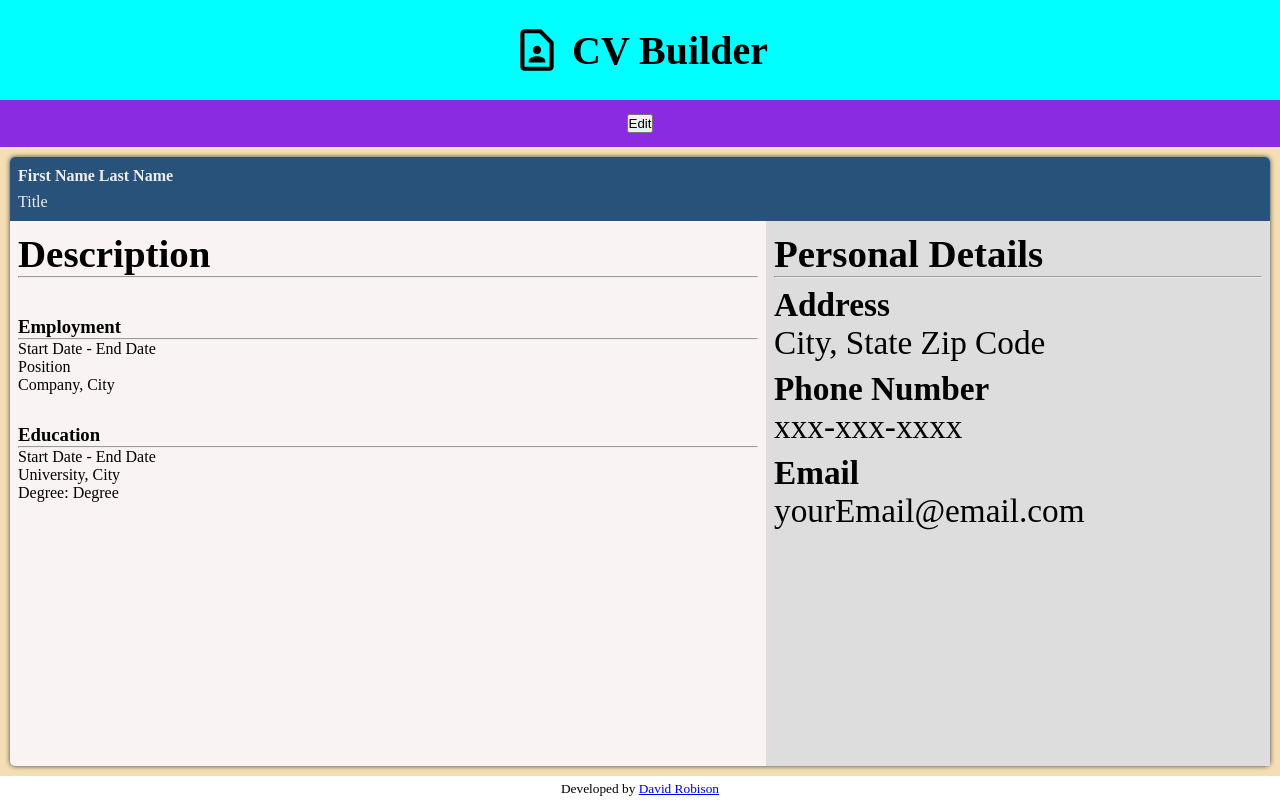
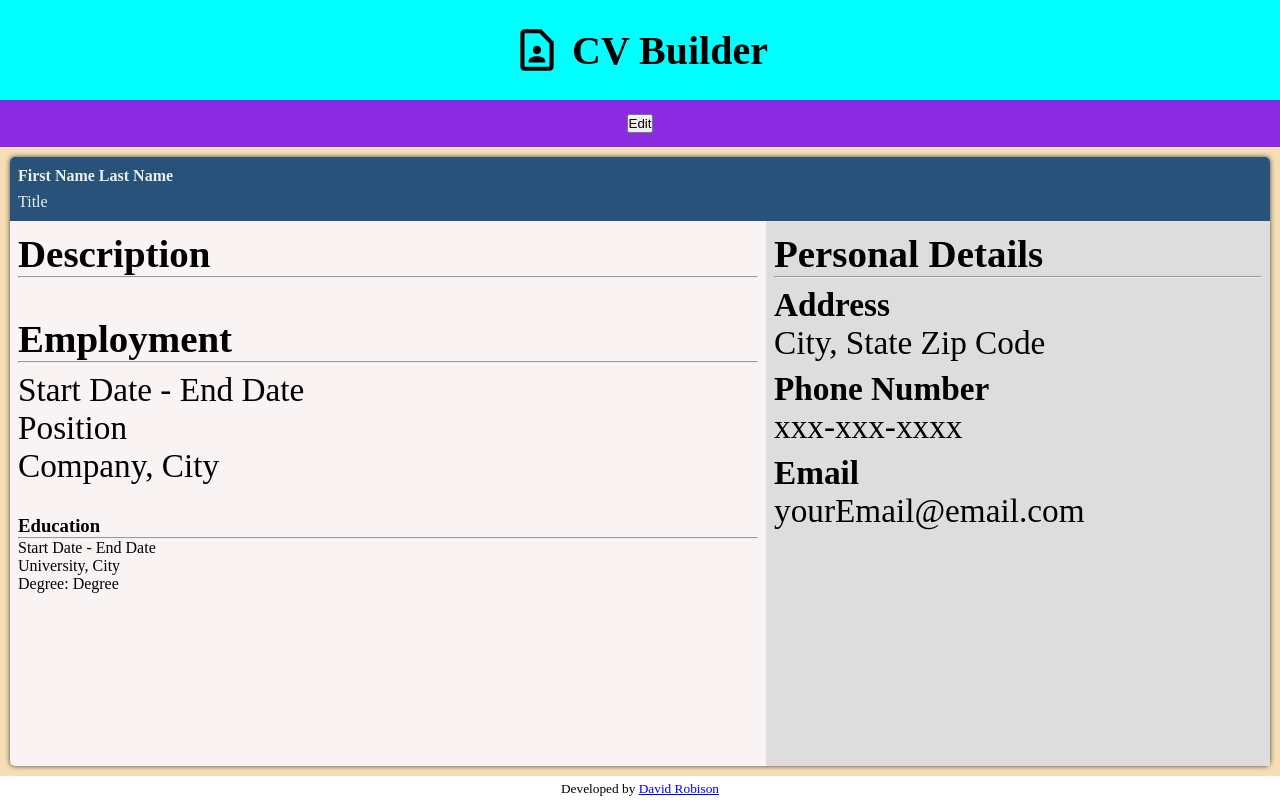
Before and after one commit to robisonwebdev/CV-Application, a React (Create React App) app: page / in a window 1280 px wide. Both pictures are taken after a click on the button "Preview". Built offline with nearby package versions, Linux system fonts and the light colour scheme.

Commit message:
Setup initial flex, font-size, height, and width for .preview_employment

```diff
--- a/src/styles/Main/Preview/PreviewEmployment.css
+++ b/src/styles/Main/Preview/PreviewEmployment.css
@@ -0,0 +1,9 @@
+.preview_employment {
+    display: flex;
+    flex-direction: column;
+    gap: 8px;
+
+    font-size: 2.6vw;
+    height: auto;
+    width: 100%;
+}
```
